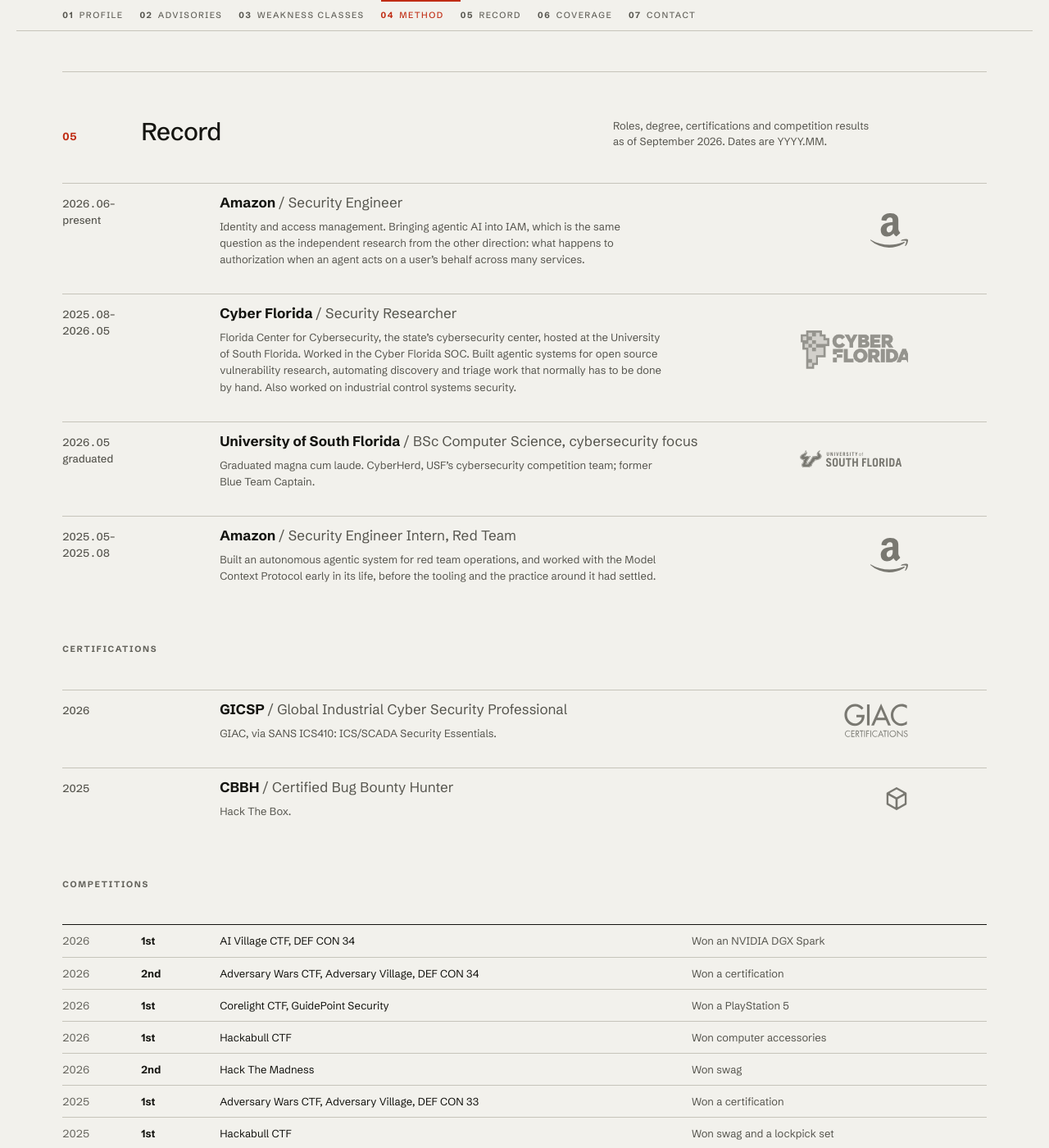
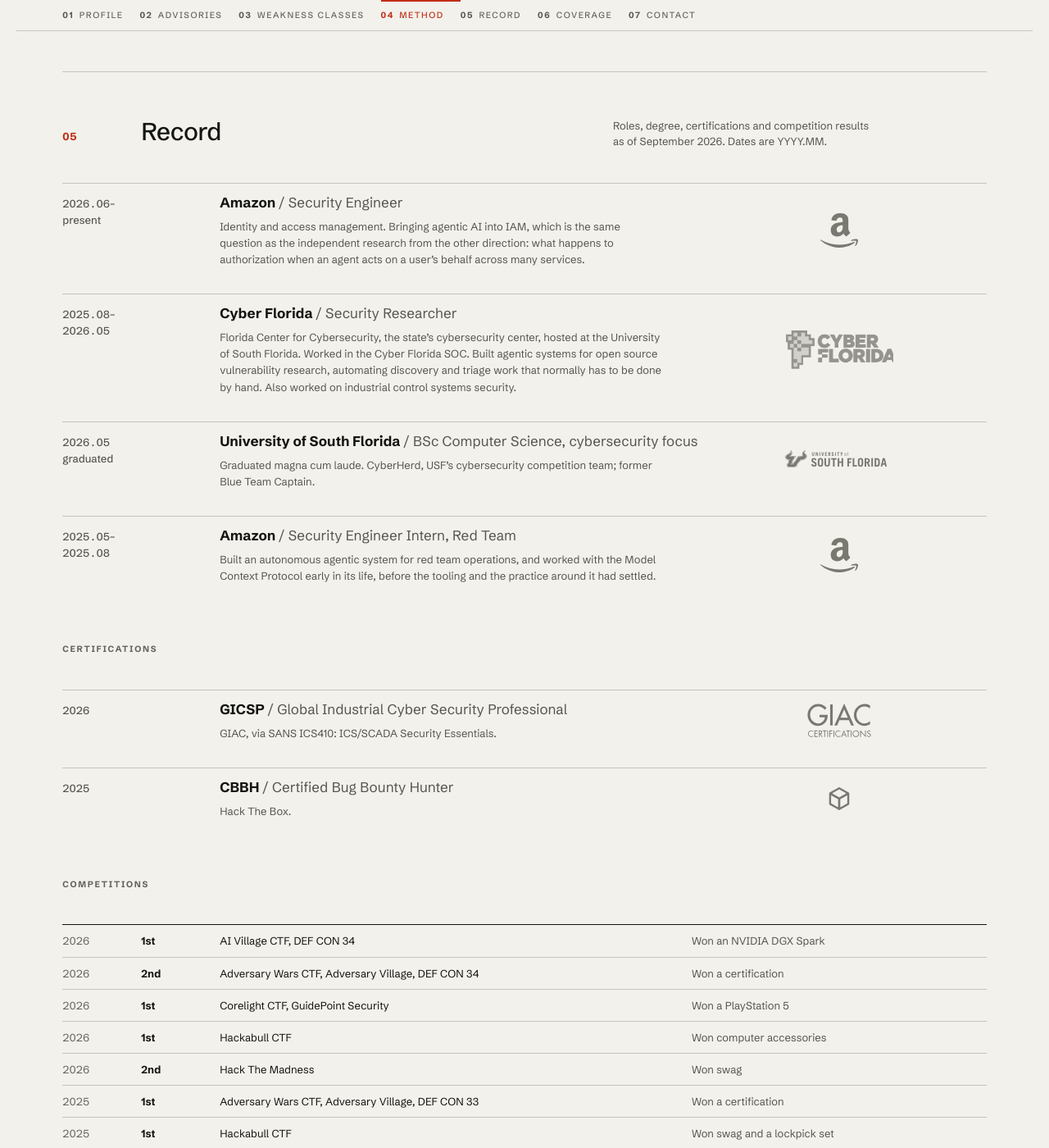
Before and after one commit to sfwani/sfwani.github.io, a Jekyll site: the page built from index.md, in a window 1280 px wide and 1400 px high, scrolled down 3212 px. Shown: the whole window at 82% size. Built offline with Jekyll 4.4.1, drawn with Linux system fonts in a browser that asks for light colours.

Commit message:
Centre the organisation marks against each other
They were flush right, which stranded the two 46px Amazon glyphs at the
margin while the 132px Cyber Florida and USF lockups reached left, so the
column zigzagged down the page.

Right alignment looked principled but was not doing any work: nothing else
on the page ends on column 11. The section notes stop short of it at 1068
and the competition and coverage notes run past it to column 12. There was
no line there to align to, so with marks ranging from 28px to 132px their
shared centre is the only alignment with anything to say.

All six now share one centre per width: 1099 at 1440, 1024 at 1280, 831 at
1024. Below 1024 they stay left aligned under the dates, where they sit in
the date column rather than a gutter of their own. No overlaps, no
horizontal scroll at any width.

Co-Authored-By: Claude Opus 5 (1M context) <noreply@anthropic.com>

```diff
--- a/_sass/c2-site.scss
+++ b/_sass/c2-site.scss
@@ -342,7 +342,15 @@
      mark is last in the markup now, and pinned here so the order cannot
      matter again. */
   grid-column: 10 / span 3;
-  justify-self: end;
+  /* Centred against each other, not flush to a grid line. The marks run
+     from 28px to 132px wide, and nothing else on the page ends on column
+     11: the section notes stop short of it and the competition and
+     coverage notes run past it to 12. So there is no line here to align
+     to, and right aligning only stranded the two 46px Amazon glyphs at
+     the margin while the 132px lockups reached left, which made the
+     column zigzag. Their shared centre is the only alignment that is
+     actually doing work. */
+  justify-self: center;
   align-self: center;
   width: 100%;
   max-width: 132px;
```
